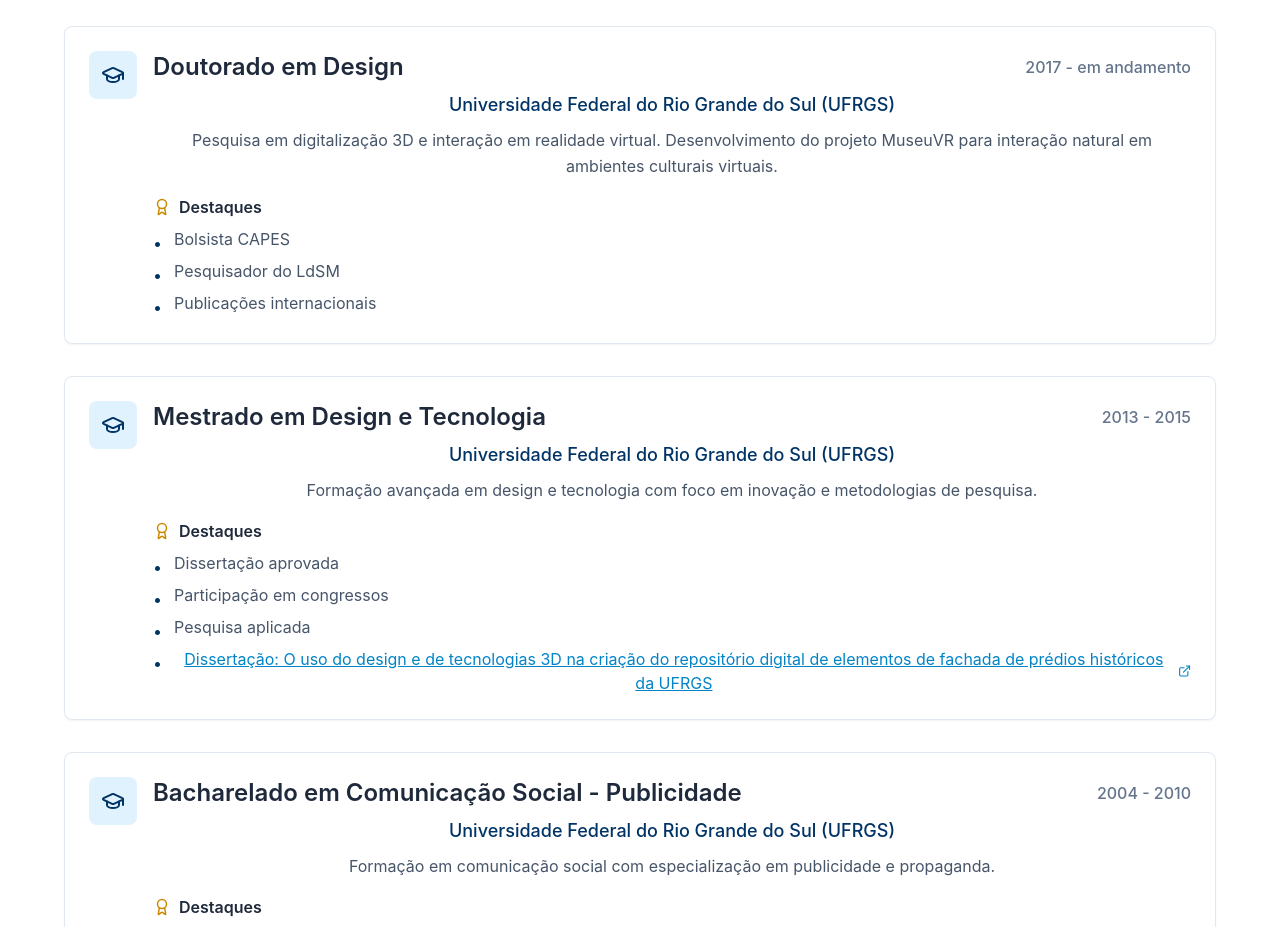
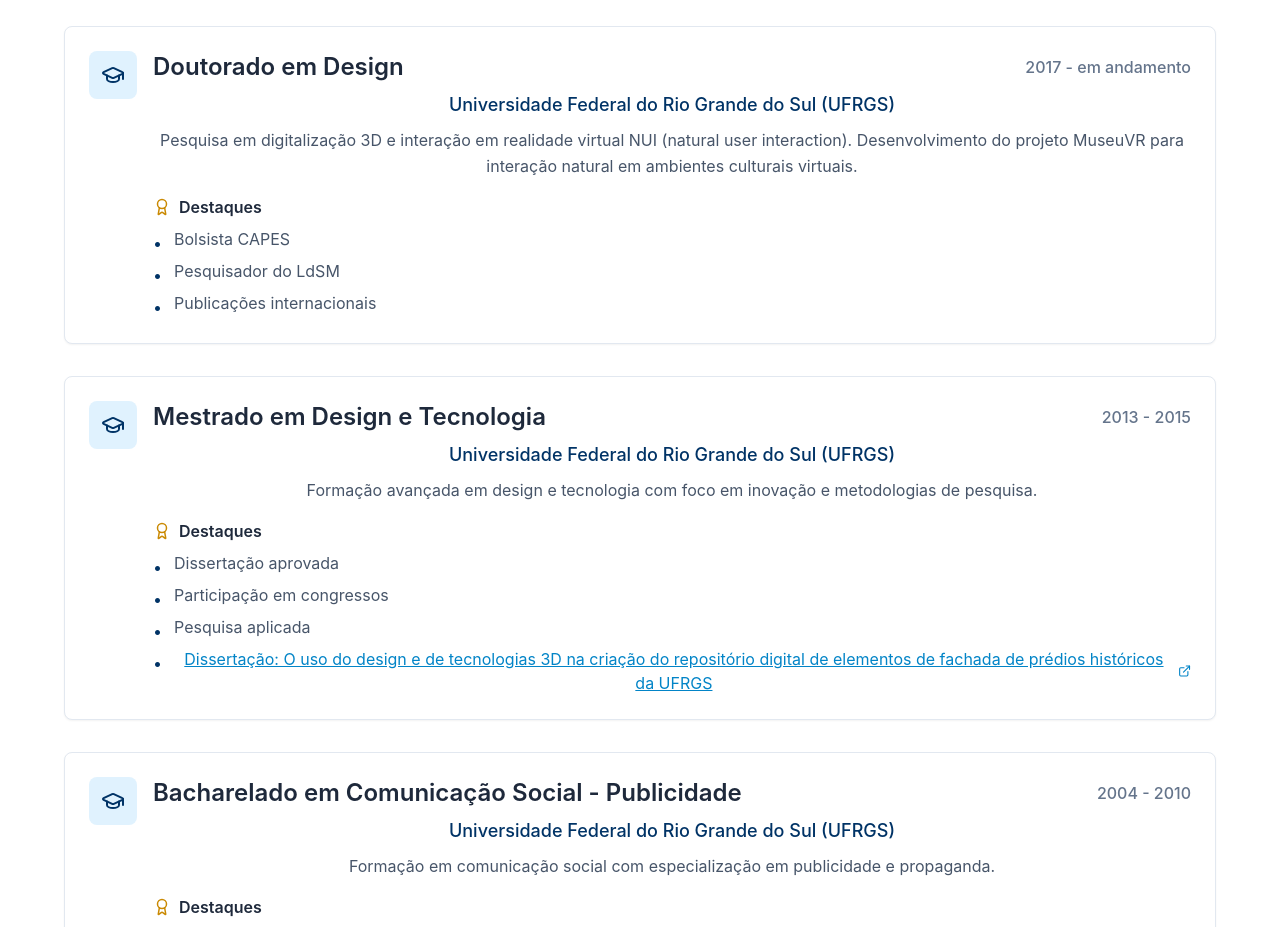
Before and after one commit to guiresende20/gui-resende-showcase-site, a React (Vite) app: page / in a window 1280 px wide. Shown: the part 5600-6527 px from the top of the page. Built offline with nearby package versions, Linux system fonts and the light colour scheme.

Commit message:
Atualiza descrição do PhD

```diff
--- a/src/translations/pt.ts
+++ b/src/translations/pt.ts
@@ -107,7 +107,7 @@ export default {
   'education.phd.degree': 'Doutorado em Design',
   'education.phd.institution': 'Universidade Federal do Rio Grande do Sul (UFRGS)',
   'education.phd.period': '2017 - em andamento',
-  'education.phd.description': 'Pesquisa em digitalização 3D e interação em realidade virtual. Desenvolvimento do projeto MuseuVR para interação natural em ambientes culturais virtuais.',
+  'education.phd.description': 'Pesquisa em digitalização 3D e interação em realidade virtual NUI (natural user interaction). Desenvolvimento do projeto MuseuVR para interação natural em ambientes culturais virtuais.',
   'education.phd.achievement1': 'Bolsista CAPES',
   'education.phd.achievement2': 'Pesquisador do LdSM',
   'education.phd.achievement3': 'Publicações internacionais',
```
